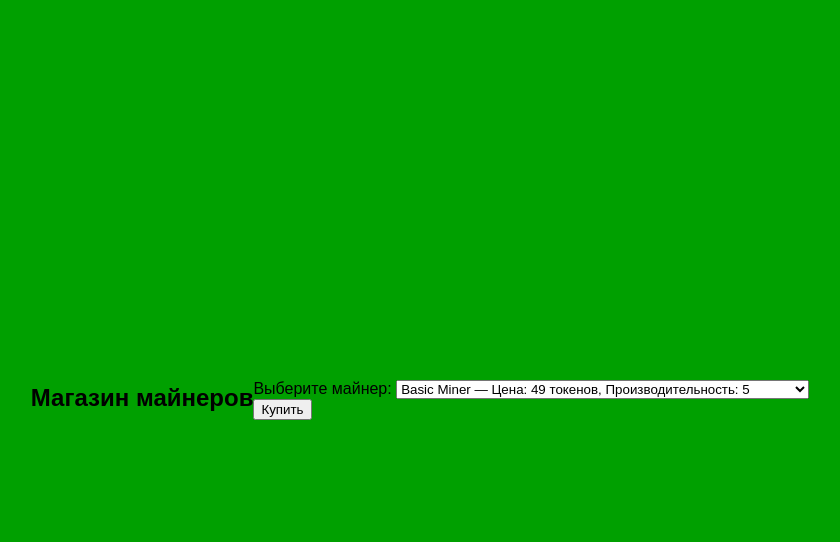
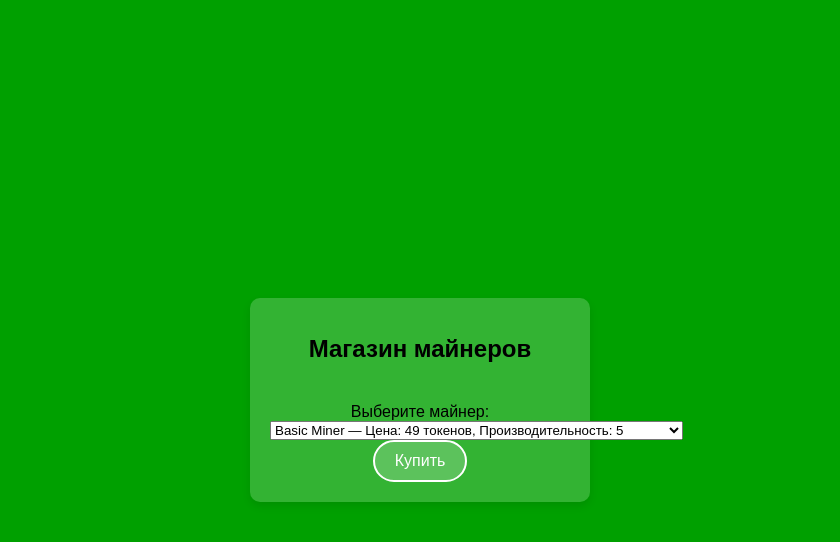
Before and after one commit to hackernikitaHACK/Web-app-NemCoin, a Flask app: page /shop in a window 1280 px wide. Shown: the top 542 px of the page, without its empty margins (220-1060 px from the left). Run offline with Flask 3, Linux system fonts and the light colour scheme; a user stored in the database is signed in; data comes from the database, SQL or seed files in the repository; parts of the project's set-up code (start-up, migrations or seed data) failed here and were passed over.

Commit message:
Update shop.html

```diff
--- a/templates/shop.html
+++ b/templates/shop.html
@@ -7,10 +7,11 @@
     <link rel="stylesheet" href="{{ url_for('static', filename='style.css') }}">
 </head>
 <body>
+    <div class="container">
         <h1>Магазин майнеров</h1>
         <form method="POST" action="/shop">
             <label for="miner_id">Выберите майнер:</label>
-        <select name="miner_id" id="miner_id" required>
+            <select name="miner_id" id="miner_id" class="input-field" required>
                 {% for miner in miners %}
                 <option value="{{ miner['id'] }}">
                     {{ miner['name'] }} — Цена: {{ miner['price'] }} токенов, Производительность: {{ miner['production_rate'] }}
@@ -18,7 +19,8 @@
                 {% endfor %}
             </select>
             <br>
-        <button type="submit">Купить</button>
+            <button type="submit" class="button">Купить</button>
         </form>
+    </div>
 </body>
 </html>
```
Lines whose indentation alone changed are shown as unchanged.
